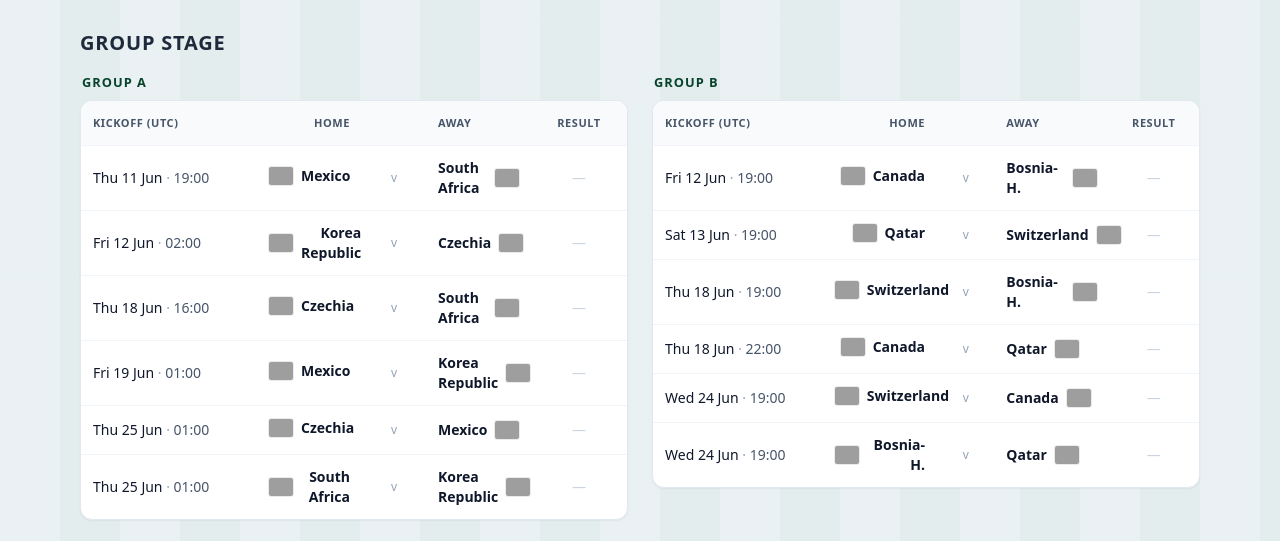
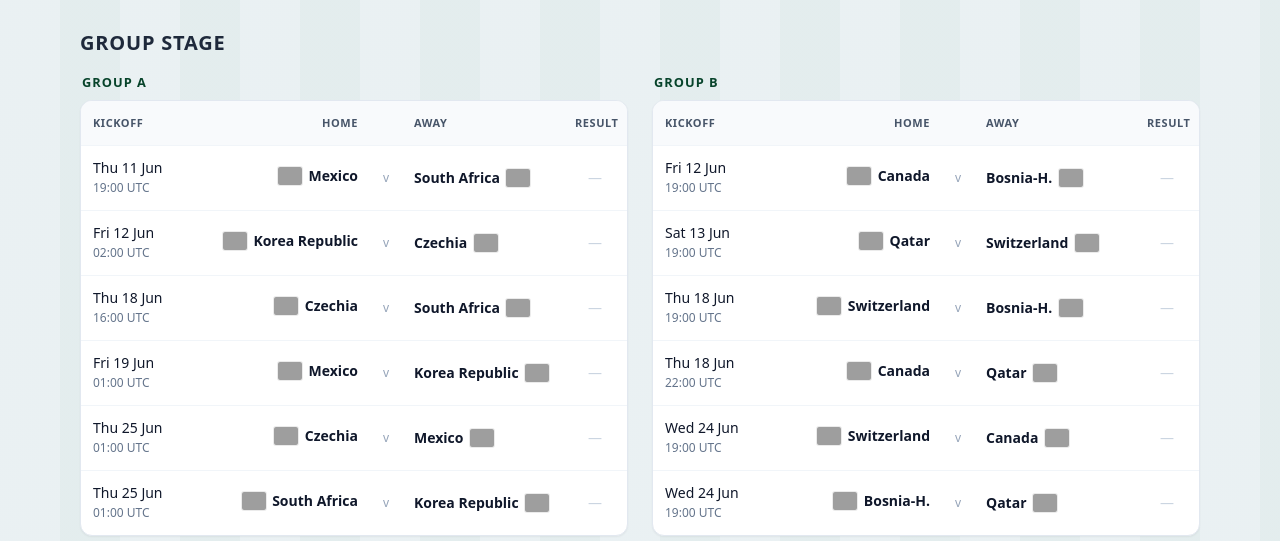
Before and after one commit to varungupta11288-dev/fifa-predictor, an Eleventy site: page src/pages/fixtures.njk in a window 1280 px wide. Shown: the part 235-776 px from the top of the page. Built offline with nearby package versions, Linux system fonts and the light colour scheme; Eleventy itself is replaced by a stand-in of ours; files that its build step writes are made by us from their sources; grey boxes are pictures that could not be loaded.

Commit message:
feat: enhance fixtures layout and styling for WC2026 matches

```diff
--- a/data/fixtures/schedule.json
+++ b/data/fixtures/schedule.json
@@ -1,5 +1,5 @@
 {
-  "fetchedAt": "2026-05-29T10:37:21.558Z",
+  "fetchedAt": "2026-05-29T11:04:12.887Z",
   "source": "football-data.org v4 / competition WC",
   "matches": [
     {
--- a/src/pages/fixtures.njk
+++ b/src/pages/fixtures.njk
@@ -26,23 +26,22 @@
 
 {% macro matchTable(matches) %}
   <div class="overflow-x-auto bg-white rounded-xl shadow-sm border border-slate-200">
-    <table class="min-w-full text-sm">
+    <table class="fx-table w-full text-sm">
       <thead class="bg-slate-50 text-slate-600">
         <tr class="text-[11px] uppercase tracking-wider">
-          <th class="text-left  p-3 font-semibold w-44">Kickoff (UTC)</th>
+          <th class="text-left  p-3 font-semibold w-32">Kickoff</th>
           <th class="text-right p-3 font-semibold">Home</th>
-          <th class="text-center p-3 font-semibold w-16"></th>
+          <th class="text-center p-3 font-semibold w-8"></th>
           <th class="text-left  p-3 font-semibold">Away</th>
-          <th class="text-center p-3 font-semibold w-24">Result</th>
+          <th class="text-center p-3 font-semibold w-16">Result</th>
         </tr>
       </thead>
       <tbody>
         {% for match in matches %}
           <tr class="border-t border-slate-100 align-middle">
-            <td class="p-3 whitespace-nowrap">
-              <span class="text-slate-900 font-medium">{{ match.dateLabel }}</span>
-              <span class="text-slate-400"> · </span>
-              <span class="text-slate-600 tabular-nums">{{ match.timeLabel }}</span>
+            <td class="p-3">
+              <span class="fx-date">{{ match.dateLabel }}</span>
+              <span class="fx-time tabular-nums">{{ match.timeLabel }} UTC</span>
             </td>
             <td class="p-3 text-right">{{ teamCell(match.home, 'home', match) }}</td>
             <td class="p-3 text-center text-slate-400 text-xs">v</td>
--- a/src/styles/input.css
+++ b/src/styles/input.css
@@ -389,15 +389,29 @@
     margin-bottom: 0.5rem;
     padding-left: 0.125rem;
   }
+  /* Fixed layout = every group table is identical width with aligned columns,
+     regardless of the team names inside. */
+  .fx-table { table-layout: fixed; }
+  /* Stacked kickoff keeps the date column narrow so team names get the room. */
+  .fx-date { display: block; font-weight: 500; color: #0f172a; white-space: nowrap; }
+  .fx-time { display: block; font-size: 0.75rem; color: #64748b; white-space: nowrap; }
   .fx-team {
     display: inline-flex;
     align-items: center;
-    gap: 0.5rem;
+    gap: 0.4rem;
+    max-width: 100%;
     font-weight: 600;
     color: #0f172a;            /* slate-900 */
   }
   .fx-team--won { color: #06432a; }
   .fx-team--won .fx-name { font-weight: 800; }
+  /* Country names stay on one line; ellipsis is a safety net for narrow screens. */
+  .fx-name {
+    white-space: nowrap;
+    overflow: hidden;
+    text-overflow: ellipsis;
+    min-width: 0;
+  }
   .fx-flag {
     width: 24px;
     height: 18px;
```
Also changed, not shown: .claude/settings.json.
